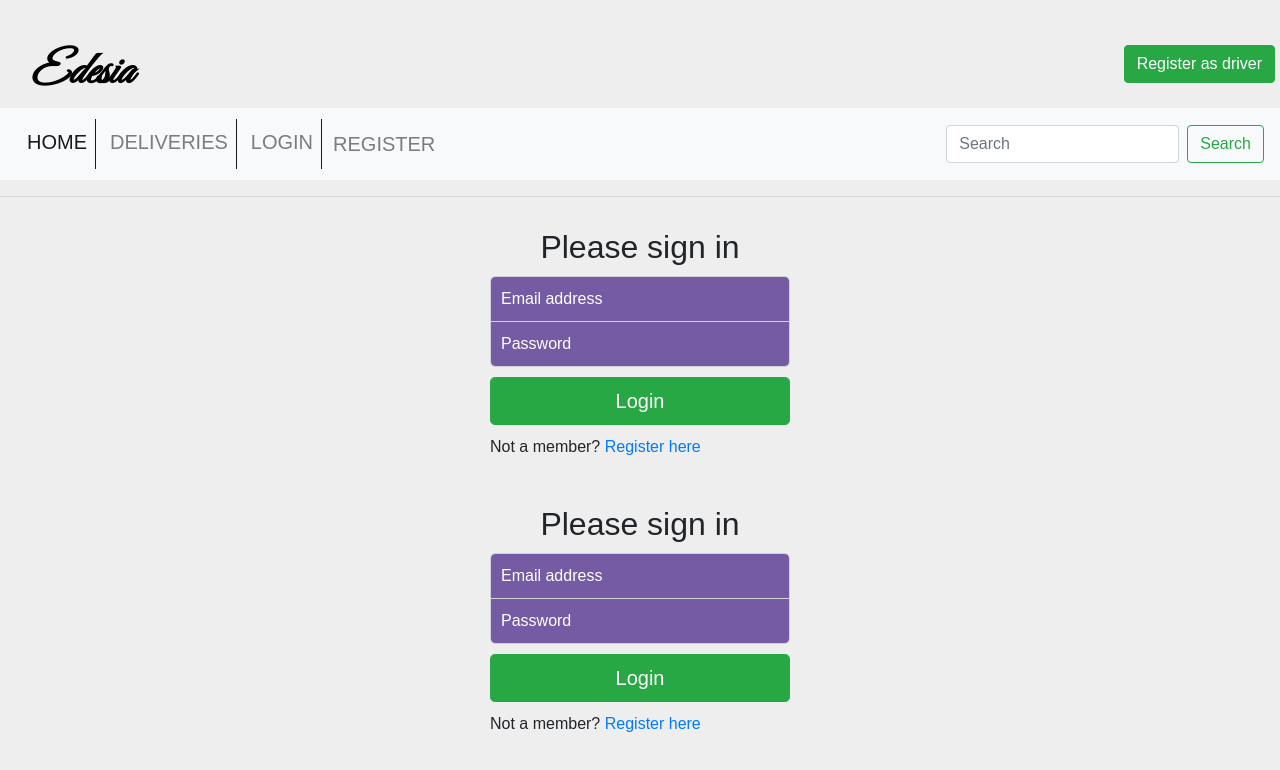
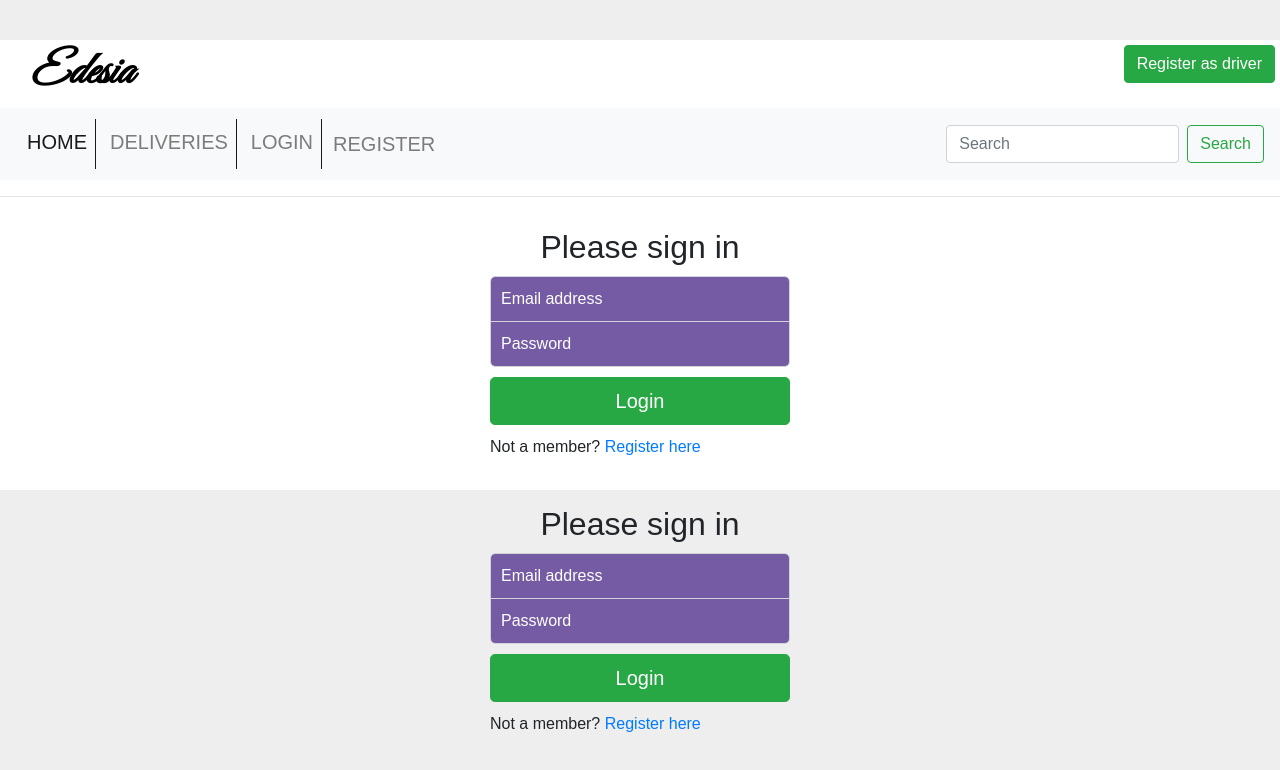
Before and after one commit to abdulkadiret/edesia, a React (Create React App) app in the folder client/: page /login in a window 1280 px wide. Shown: the top 770 px of the page. Built offline with nearby package versions, Linux system fonts and the light colour scheme; no server answers; a web font is replaced by a local one.

Commit message:
change background color to white

```diff
--- a/client/src/containers/App/App.css
+++ b/client/src/containers/App/App.css
@@ -1,3 +1,6 @@
+.app {
+  background-color: white;
+}
 .App {
   text-align: center;
 }
```
